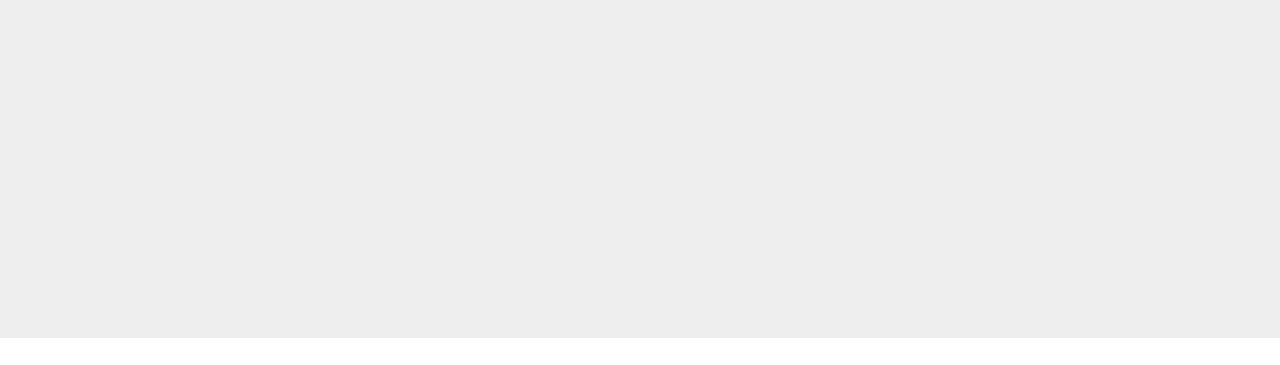
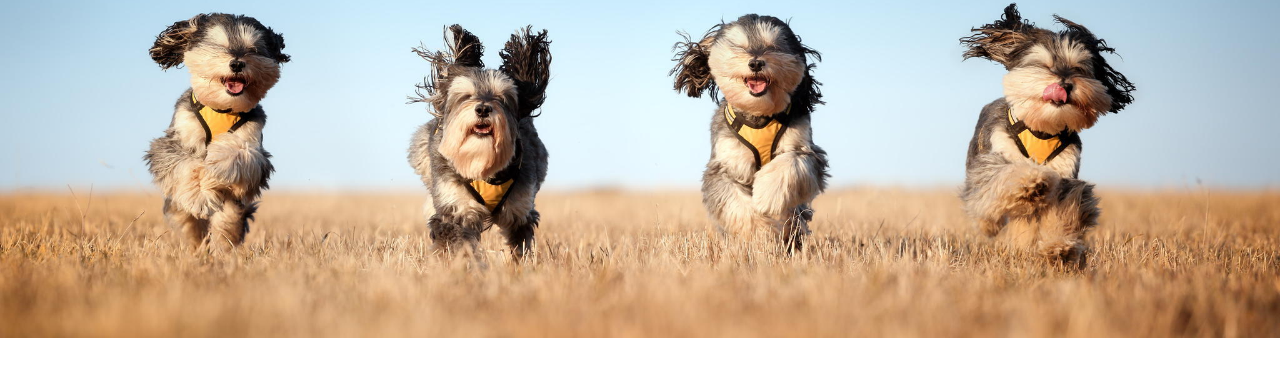
Before and after one commit to pgarduque/pet_store, a plain HTML site: page index.html in a window 1280 px wide. Shown: the part 230-595 px from the top of the page. Drawn offline with nearby package versions, Linux system fonts and the light colour scheme; files whose address does not match are found by name.

Commit message:
Update styles.css

```diff
--- a/styles.css
+++ b/styles.css
@@ -30,7 +30,7 @@ nav{
 /*==========JUMBOTRON==========*/
 
 .jumbotron {
-	background-image:url("../img/hero.jpg");
+	background-image:url("../pet_store/hero.jpg");
 	background-size:cover;
 	background-position:center;
 	height:450px;
```
